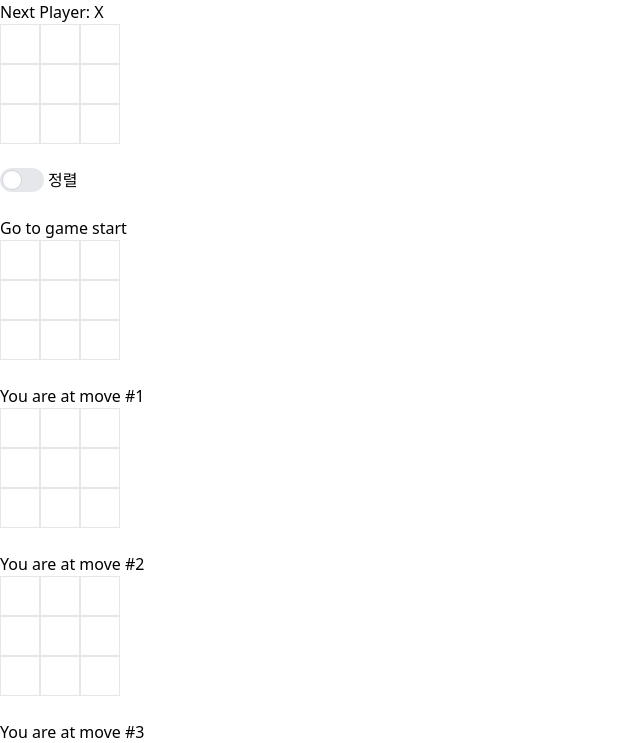
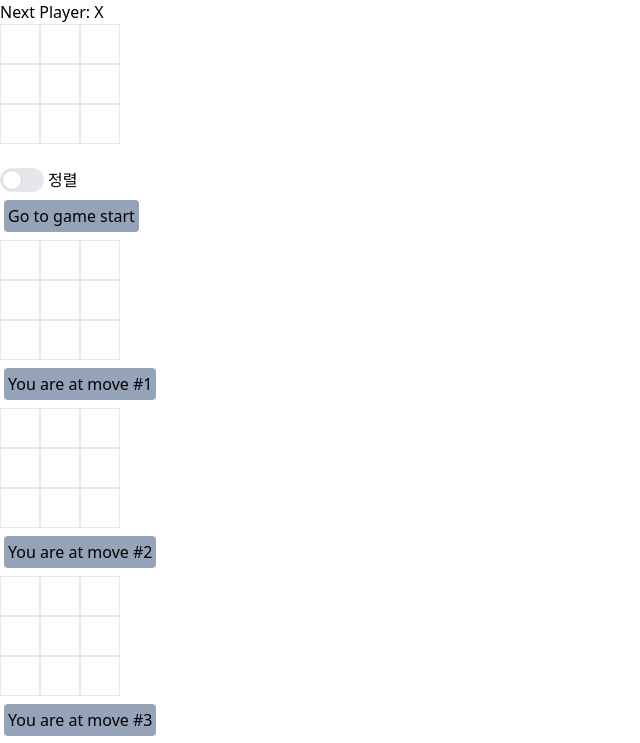
Before and after one commit to kimsh153/TIC-TAC-TOE, a React (Vite) app: page / in a window 1280 px wide. Shown: the top 743 px of the page, without its empty margins (0-640 px from the left). Built offline with nearby package versions, Linux system fonts and the light colour scheme.

Commit message:
:recycle: TailWind 수정 및 로직 수정

```diff
--- a/src/App.tsx
+++ b/src/App.tsx
@@ -31,8 +31,12 @@ export default function Game() {
     }
     return (
       <li key={move}>
-        <br />
-        <button onClick={() => jumpTo(move, squares)}>{description}</button>
+        <button
+          onClick={() => jumpTo(move, squares)}
+          className="bg-slate-400 rounded mx-1 my-2 p-1"
+        >
+          {description}
+        </button>
         <div className="flex items-center">
           {[0, 1, 2].map((index, idx) => (
             <Square key={idx} value={squares[index]} />
--- a/src/Board.tsx
+++ b/src/Board.tsx
@@ -46,14 +46,12 @@ function Board({ xIsNext, squares, onPlay, moves }: BoardValue) {
   };
 
   let status;
-  if (moves < 9) {
-    if (calculateWinner(squares)) {
-      status = "Winner: " + (xIsNext ? "O" : "X");
-    } else {
-      status = "Next Player: " + (xIsNext ? "X" : "O");
-    }
+  if (calculateWinner(squares)) {
+    status = "Winner: " + (xIsNext ? "O" : "X");
+  } else if (moves > 9) {
+    status = "Draw!!";
   } else {
-    status = "Draw!!";
+    status = "Next Player: " + (xIsNext ? "X" : "O");
   }
 
   return (
```
